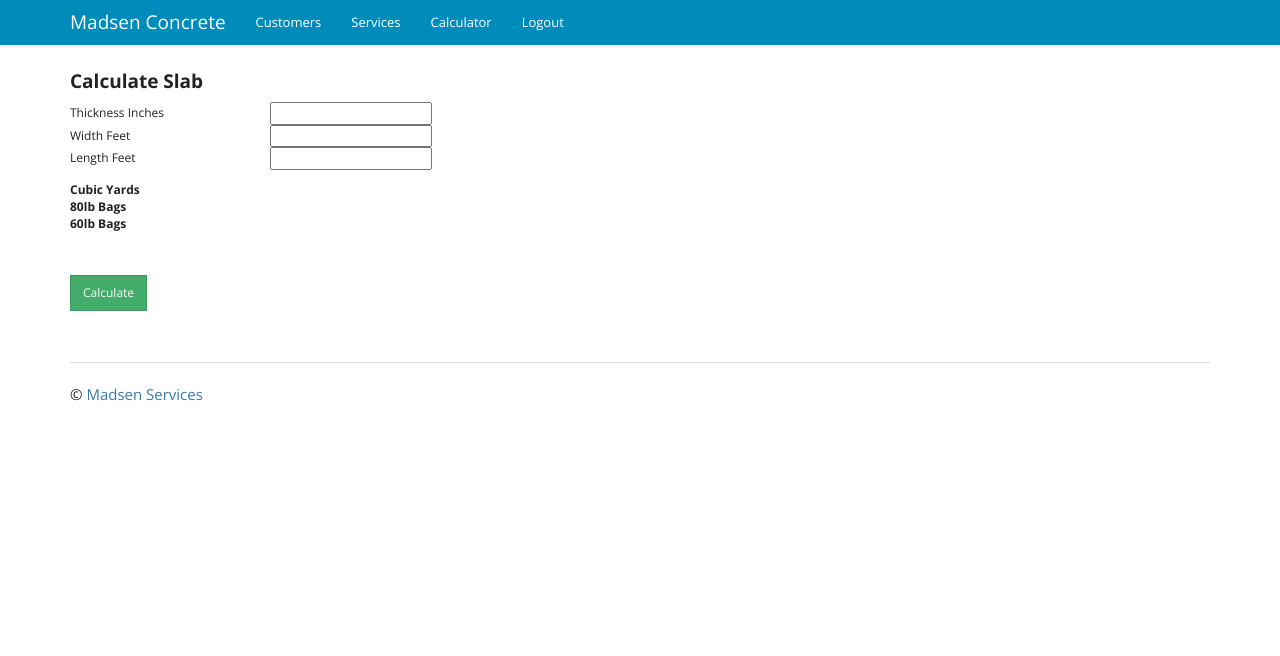
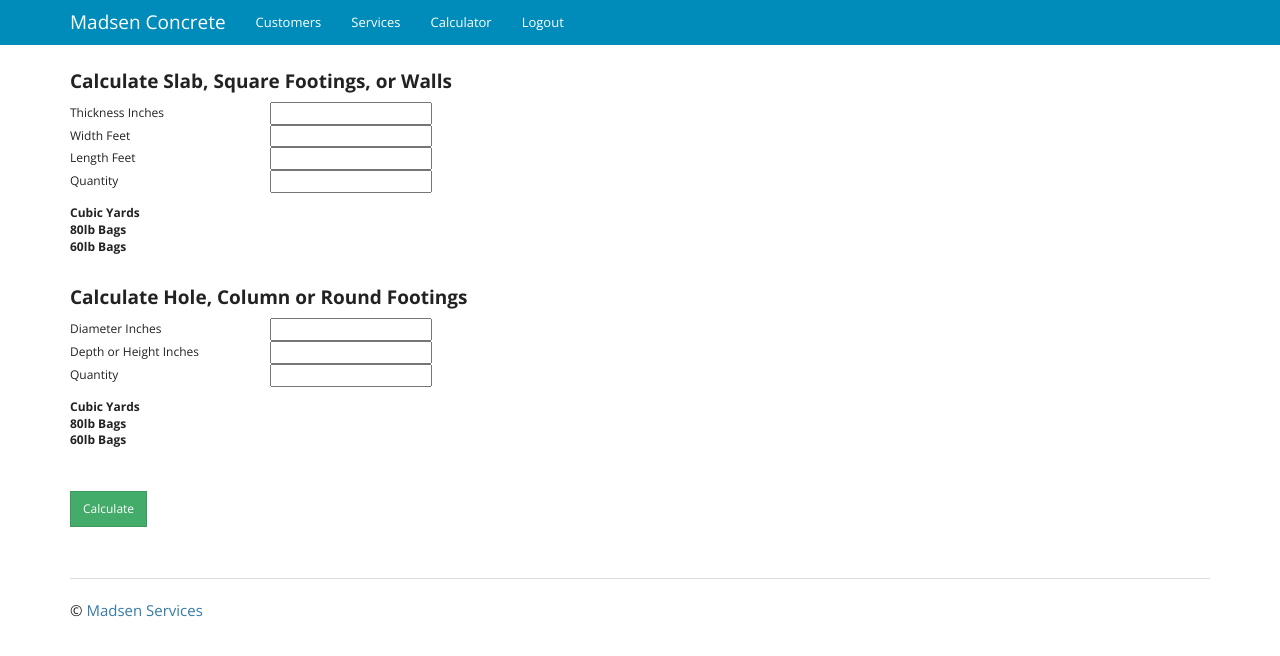
Before and after one commit to ande0581/madsenconcrete, a Flask app: page /calculator/ in a window 1280 px wide. Shown: the top 656 px of the page. Run offline with Flask 2, Linux system fonts and the light colour scheme; the visitor is signed in with stand-in values (Sample User, id 1).

Commit message:
added the area of a cylinder to the calculator

```diff
--- a/project/templates/calculator.html
+++ b/project/templates/calculator.html
@@ -1,7 +1,7 @@
 {% extends "_base.html" %}
 
 {% block content %}
-<h4><strong>Calculate Slab</strong></h4>
+<h4><strong>Calculate Slab, Square Footings, or Walls</strong></h4>
 <form class="form-signin" role="form" method="post" action="{{ action }}">
   {{ form.csrf_token }}
 <table>
@@ -45,10 +45,23 @@
     </tr>
 
     <tr>
+        <td width="200px">Quantity</td>
+        <td>{{ form.slab_quantity() }}
+            <span class="error">
+              {% if form.slab_quantity.errors %}
+                {% for error in form.slab_quantity.errors %}
+                  {{ error }}
+                {% endfor %}
+              {% endif %}
+            </span>
+        </td>
+    </tr>
+
+    <tr>
         <td width="200px" style="padding-top: 1em"><strong>Cubic Yards</strong></td>
         <td style="padding-top: 1em">
-            {% if form.slab_thickness.data and form.slab_width.data and form.slab_length.data %}
-                {{ "{0:0.2f}".format(((form.slab_thickness.data /12) * form.slab_width.data * form.slab_length.data)/27) }}
+            {% if form.slab_thickness.data and form.slab_width.data and form.slab_length.data and form.slab_quantity.data %}
+                {{ "{0:0.2f}".format((((form.slab_thickness.data /12) * form.slab_width.data * form.slab_length.data)/27) * form.slab_quantity.data) }}
             {% endif %}
         </td>
     </tr>
@@ -56,8 +69,8 @@
     <tr>
         <td width="200px"><strong>80lb Bags</strong></td>
         <td>
-            {% if form.slab_thickness.data and form.slab_width.data and form.slab_length.data %}
-                {{ "{0:0.2f}".format(((form.slab_thickness.data /12) * form.slab_width.data * form.slab_length.data) / 0.6) }}
+            {% if form.slab_thickness.data and form.slab_width.data and form.slab_length.data and form.slab_quantity.data %}
+                {{ "{0:0.2f}".format((((form.slab_thickness.data /12) * form.slab_width.data * form.slab_length.data) / 0.6) * form.slab_quantity.data) }}
             {% endif %}
         </td>
     </tr>
@@ -65,8 +78,79 @@
         <tr>
         <td width="200px"><strong>60lb Bags</strong></td>
         <td>
-            {% if form.slab_thickness.data and form.slab_width.data and form.slab_length.data %}
-                {{ "{0:0.2f}".format(((form.slab_thickness.data /12) * form.slab_width.data * form.slab_length.data) / 0.45) }}
+            {% if form.slab_thickness.data and form.slab_width.data and form.slab_length.data and form.slab_quantity.data %}
+                {{ "{0:0.2f}".format((((form.slab_thickness.data /12) * form.slab_width.data * form.slab_length.data) / 0.45)* form.slab_quantity.data) }}
+            {% endif %}
+        </td>
+    </tr>
+
+</table>
+
+<br>
+<h4><strong>Calculate Hole, Column or Round Footings</strong></h4>
+<table>
+    <tr>
+        <td width="200px">Diameter Inches</td>
+        <td>{{ form.round_diameter() }}
+            <span class="error">
+              {% if form.round_diameter.errors %}
+                {% for error in form.round_diameter.errors %}
+                  {{ error }}
+                {% endfor %}
+              {% endif %}
+            </span>
+        </td>
+    </tr>
+
+    <tr>
+        <td width="200px">Depth or Height Inches</td>
+        <td>{{ form.round_depth() }}
+            <span class="error">
+              {% if form.round_depth.errors %}
+                {% for error in form.round_depth.errors %}
+                  {{ error }}
+                {% endfor %}
+              {% endif %}
+            </span>
+        </td>
+    </tr>
+
+    <tr>
+        <td width="200px">Quantity</td>
+        <td>{{ form.round_quantity() }}
+            <span class="error">
+              {% if form.round_quantity.errors %}
+                {% for error in form.round_quantity.errors %}
+                  {{ error }}
+                {% endfor %}
+              {% endif %}
+            </span>
+        </td>
+    </tr>
+
+    <tr>
+        <td width="200px" style="padding-top: 1em"><strong>Cubic Yards</strong></td>
+        <td style="padding-top: 1em">
+            {% if form.round_diameter.data and form.round_depth.data and form.round_quantity.data %}
+                {{ "{0:0.2f}".format((((3.14156 * ((form.round_diameter.data /12) /2)**2 * (form.round_depth.data /12)) * form.round_quantity.data) /27)) }}
+            {% endif %}
+        </td>
+    </tr>
+
+    <tr>
+        <td width="200px"><strong>80lb Bags</strong></td>
+        <td>
+            {% if form.round_diameter.data and form.round_depth.data and form.round_quantity.data %}
+                {{ "{0:0.2f}".format((((3.14156 * ((form.round_diameter.data /12) /2)**2 * (form.round_depth.data /12)) * form.round_quantity.data) /0.6)) }}
+            {% endif %}
+        </td>
+    </tr>
+
+        <tr>
+        <td width="200px"><strong>60lb Bags</strong></td>
+        <td>
+            {% if form.round_diameter.data and form.round_depth.data and form.round_quantity.data %}
+                {{ "{0:0.2f}".format((((3.14156 * ((form.round_diameter.data /12) /2)**2 * (form.round_depth.data /12)) * form.round_quantity.data) /0.45)) }}
             {% endif %}
         </td>
     </tr>
```
